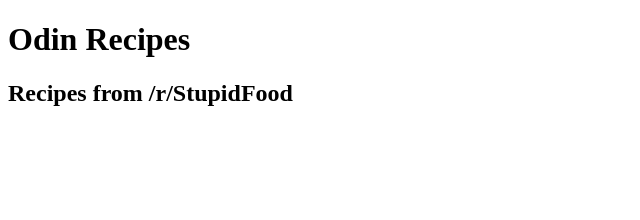
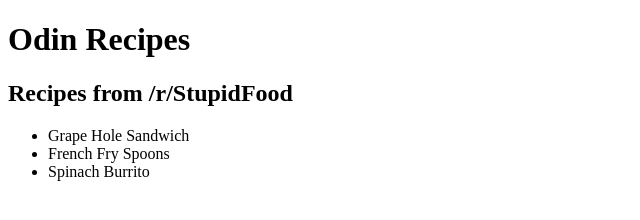
Before and after one commit to apajuan/odin-recipes, a plain HTML site: page index.html in a window 1280 px wide. Shown: the whole page, without its empty margins (0-640 px from the left). Drawn offline with Linux system fonts and the light colour scheme.

Commit message:
Add recipe pages

```diff
--- a/index.html
+++ b/index.html
@@ -9,5 +9,12 @@
 <body>
     <h1>Odin Recipes</h1>
     <h2>Recipes from /r/StupidFood</h2>
+
+    <ul>
+        <li>Grape Hole Sandwich</li>
+        <li>French Fry Spoons</li>
+        <li>Spinach Burrito</li>
+    </ul>
+
 </body>
 </html>
```
Also changed, not shown: recipes/french-fry-spoons.html (added), recipes/grape-hole-sandwich.html (added), recipes/spinach-burrito.html (added).
